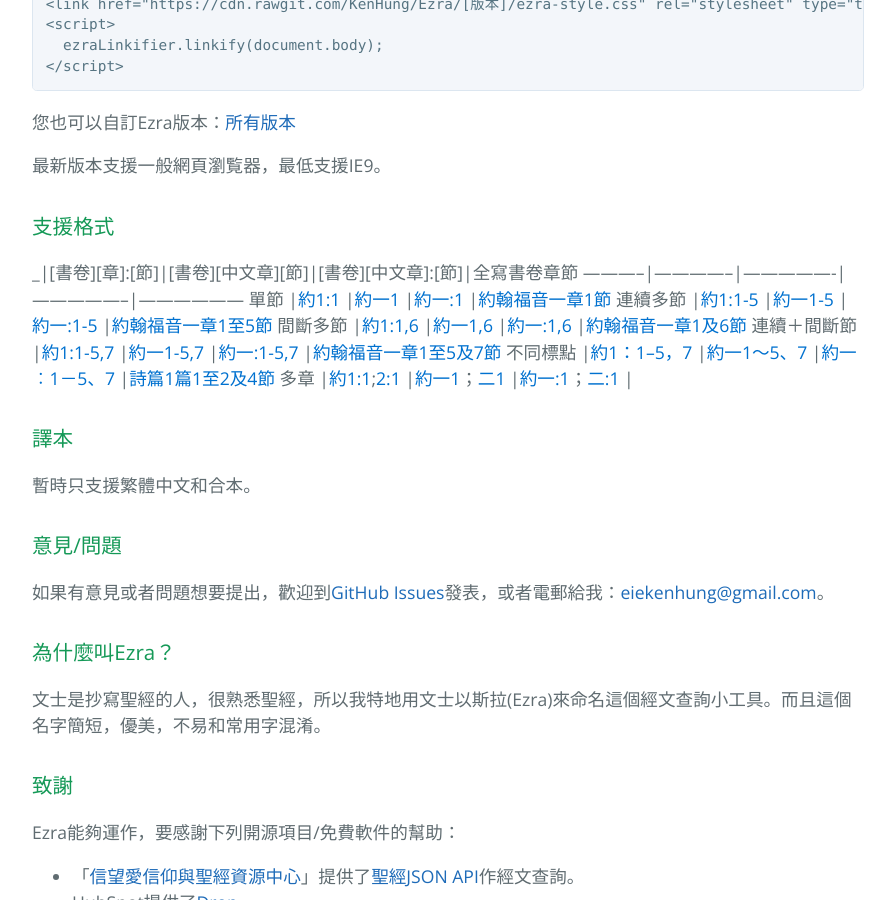
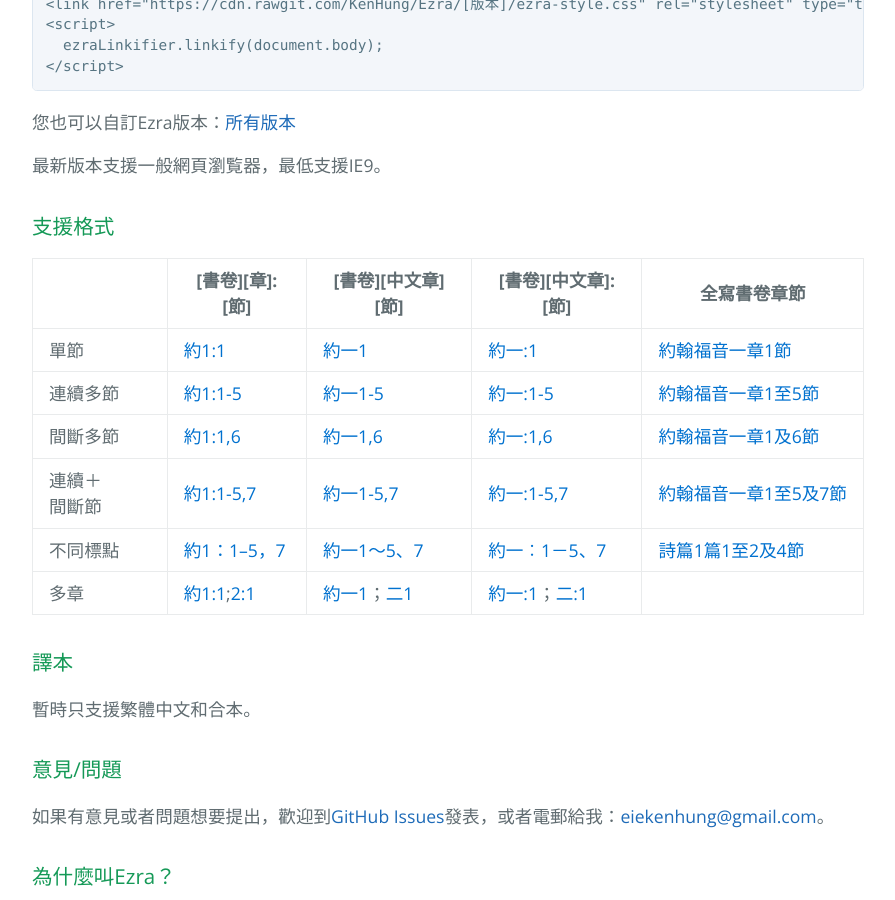
Before and after one commit to KenHung/Ezra, a Jekyll site: the page built from docs/index.md, in a window 1280 px wide and 900 px high, scrolled down 731 px. Shown: the whole window, without its empty margins (192-1087 px from the left). Built offline with Jekyll 4.4.1, drawn with Linux system fonts in a browser that asks for light colours; comment, search, counter and statistics services are not loaded; some of the changed lines change nothing that is shown.

Commit message:
use HTML directly for table

```diff
--- a/docs/index.md
+++ b/docs/index.md
@@ -21,14 +21,61 @@
 最新版本支援一般網頁瀏覧器，最低支援IE9。
 
 ### 支援格式
-\_|\[書卷\]\[章\]:\[節\]|\[書卷\]\[中文章\]\[節\]|\[書卷\]\[中文章\]:\[節\]|全寫書卷章節
------------|--------------|----------------|-----------------|------------------
-單節        |約1:1         |約一1            |約一:1           |約翰福音一章1節
-連續多節    |約1:1-5       |約一1-5          |約一:1-5          |約翰福音一章1至5節
-間斷多節    |約1:1,6       |約一1,6          |約一:1,6          |約翰福音一章1及6節
-連續＋間斷節 |約1:1-5,7     |約一1-5,7        |約一:1-5,7       |約翰福音一章1至5及7節
-不同標點    |約1：1–5，7    |約一1～5、7      |約一︰1－5、7      |詩篇1篇1至2及4節
-多章        |約1:1;2:1    |約一1；二1        |約一:1；二:1      |
+<table class="unchanged rich-diff-level-one">
+  <thead>
+    <tr>
+      <th></th>
+      <th>[書卷][章]:[節]</th>
+      <th>[書卷][中文章][節]</th>
+      <th>[書卷][中文章]:[節]</th>
+      <th>全寫書卷章節</th>
+    </tr>
+  </thead>
+  <tbody>
+    <tr>
+      <td>單節</td>
+      <td>約1:1</td>
+      <td>約一1</td>
+      <td>約一:1</td>
+      <td>約翰福音一章1節</td>
+    </tr>
+    <tr>
+      <td>連續多節</td>
+      <td>約1:1-5</td>
+      <td>約一1-5</td>
+      <td>約一:1-5</td>
+      <td>約翰福音一章1至5節</td>
+    </tr>
+    <tr>
+      <td>間斷多節</td>
+      <td>約1:1,6</td>
+      <td>約一1,6</td>
+      <td>約一:1,6</td>
+      <td>約翰福音一章1及6節</td>
+    </tr>
+    <tr>
+      <td>連續＋間斷節</td>
+      <td>約1:1-5,7</td>
+      <td>約一1-5,7</td>
+      <td>約一:1-5,7</td>
+      <td>約翰福音一章1至5及7節</td>
+    </tr>
+    <tr>
+      <td>不同標點</td>
+      <td>約1：1–5，7</td>
+      <td>約一1～5、7</td>
+      <td>約一︰1－5、7</td>
+      <td>詩篇1篇1至2及4節</td>
+    </tr>
+    <tr>
+      <td>多章</td>
+      <td>約1:1;2:1</td>
+      <td>約一1；二1</td>
+      <td>約一:1；二:1</td>
+      <td></td>
+    </tr>
+  </tbody>
+</table>
 
 ### 譯本
 暫時只支援繁體中文和合本。
```
Also changed, not shown: README.md.
